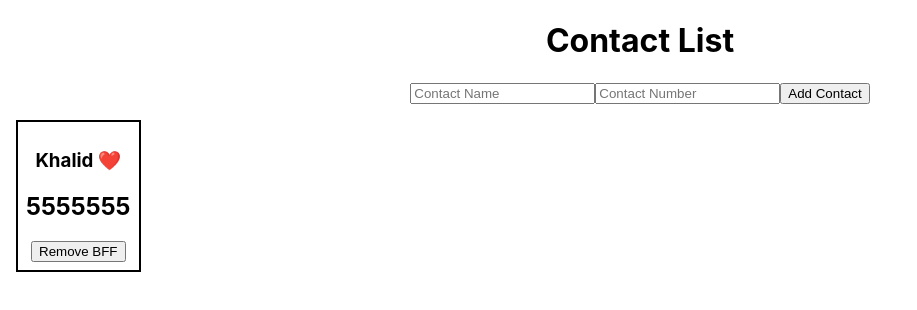
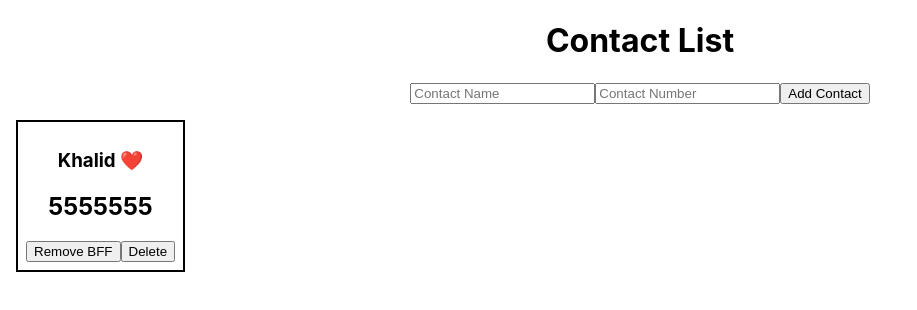
Before and after one commit to turingschool-examples/React-Testing-Contact-List, a React (Create React App) app: page / in a window 1280 px wide. Shown: the top 310 px of the page, without its empty margins (0-917 px from the left). Built offline with nearby package versions, Linux system fonts and the light colour scheme.

Commit message:
Add deleting functionality

```diff
--- a/src/App/App.js
+++ b/src/App/App.js
@@ -33,12 +33,21 @@ class App extends Component {
     this.setState({contacts: copiedContacts});
   }
 
+  deleteContact = (id) => {
+    const newContacts = this.state.contacts.filter(contact => contact.id !== id);
+    this.setState({contacts: newContacts});
+  }
+
   render() {
     return (
       <main className="App">
         <h1>Contact List</h1>
         <Form addContact={this.addContact}/>
-        <ContactList contacts={this.state.contacts} toggleBestFriend={this.toggleBestFriend}/>
+        <ContactList
+          contacts={this.state.contacts}
+          toggleBestFriend={this.toggleBestFriend}
+          deleteContact={this.deleteContact}
+        />
       </main>
     )
   }
--- a/src/ContactCard/ContactCard.js
+++ b/src/ContactCard/ContactCard.js
@@ -2,7 +2,7 @@ import React from 'react';
 import propTypes from 'prop-types';
 import './ContactCard.css';
 
-const ContactCard = ({name, number, bestFriend, id, toggleBestFriend}) => {
+const ContactCard = ({name, number, bestFriend, id, toggleBestFriend, deleteContact}) => {
   return (
     <article className="ContactCard" id={id}>
       <h1>{name}{bestFriend && <span> ❤️  </span>}</h1>
@@ -10,6 +10,7 @@ const ContactCard = ({name, number, bestFriend, id, toggleBestFriend}) => {
       <button onClick={()=> toggleBestFriend(id)}>
         {!bestFriend ? "Make BFF" : "Remove BFF"}
       </button>
+      <button onClick={() => deleteContact(id)}>Delete</button>
     </article>
   )
 }
--- a/src/ContactList/ContactList.js
+++ b/src/ContactList/ContactList.js
@@ -3,7 +3,7 @@ import ContactCard from '../ContactCard/ContactCard';
 import propTypes from 'prop-types';
 import './ContactList.css';
 
-const ContactList = ({contacts, toggleBestFriend}) => {
+const ContactList = ({contacts, toggleBestFriend, deleteContact}) => {
 
   const contactCards = contacts.map((contact, i) => {
     const { name, id, number, bestFriend } = contact;
@@ -14,6 +14,7 @@ const ContactList = ({contacts, toggleBestFriend}) => {
       number={number}
       bestFriend={bestFriend}
       toggleBestFriend={toggleBestFriend}
+      deleteContact={deleteContact}
     />
   })
 
```
